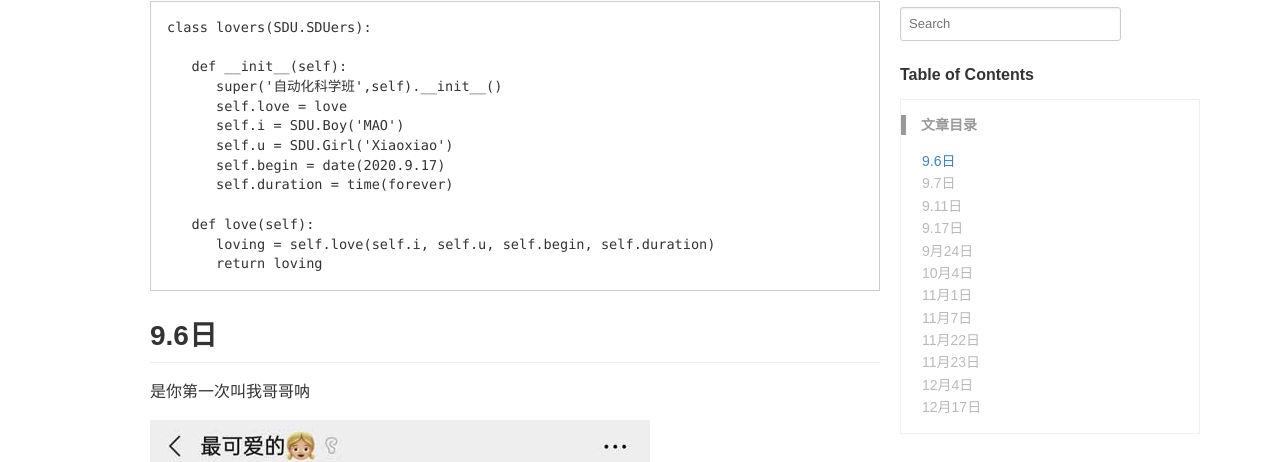
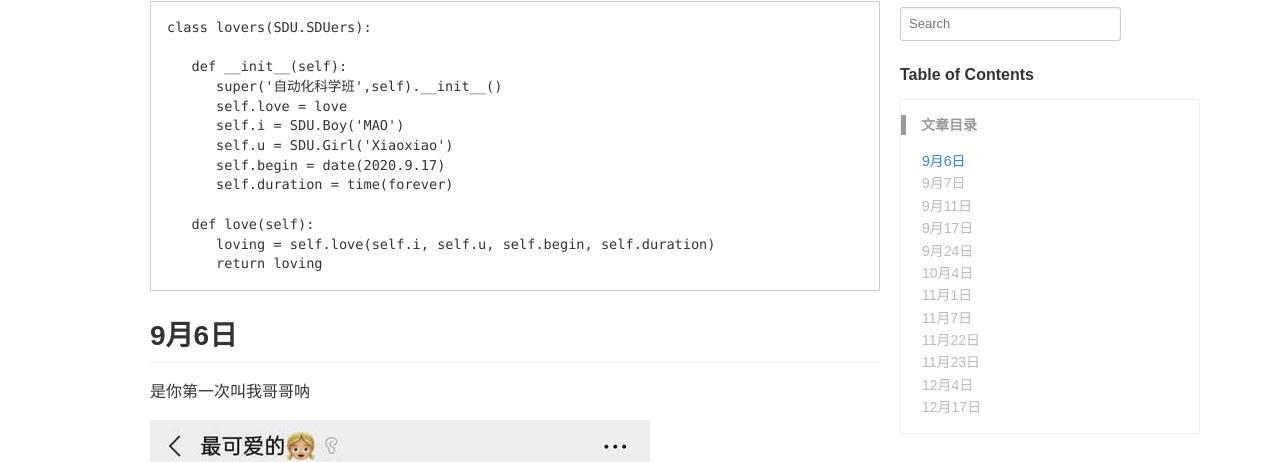
Before and after one commit to MAO202012/MAO202012.github.io, a Jekyll site: the page built from _posts/2020-12-17-shangeyue.md, in a window 1280 px wide and 1400 px high. Shown: the part 261-723 px from the top of the window. Built offline with Jekyll 4.4.1, drawn with Linux system fonts in a browser that asks for light colours; some web fonts are replaced; comment, search, counter and statistics services are not loaded; a style sheet for code colours, icons or effects is not loaded; some of the changed text lies outside the part shown.

Commit message:
Update 2020-12-17-shangeyue.md

```diff
--- a/_posts/2020-12-17-shangeyue.md
+++ b/_posts/2020-12-17-shangeyue.md
@@ -28,7 +28,7 @@ class lovers(SDU.SDUers):
 
 
 
-## 9.6日
+## 9月6日
 
 是你第一次叫我哥哥呐
 
@@ -38,7 +38,7 @@ class lovers(SDU.SDUers):
 
 
 
-## 9.7日
+## 9月7日
 
 我们考完电路一起回宿舍，后来你说：你发现和我聊天很开心
 
@@ -48,7 +48,7 @@ class lovers(SDU.SDUers):
 
 
 
-## 9.11日
+## 9月11日
 
 那天晚上我刚刚看完信条，而你第二天要去考运筹学。而从那天起，我们开始聊得火热
 
@@ -58,7 +58,7 @@ class lovers(SDU.SDUers):
 
 
 
-## 9.17日
+## 9月17日
 
 我们在一起呐！
 
```
